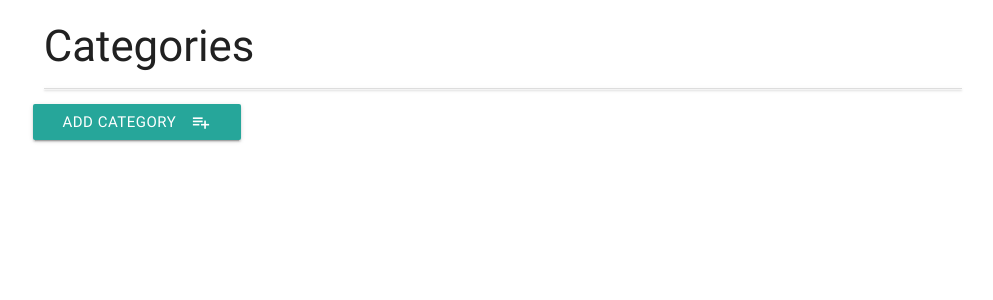
After one commit to Narshe1412/Code-Institute-Public-Projects, a Flask app: page /get_categories in a window 1280 px wide. The commit adds this page. Shown: the top 300 px of the page, without its empty margins (137-1130 px from the left). Run offline with Flask 2, Linux system fonts and the light colour scheme; data that the repository does not hold is empty; some libraries are stand-ins or nearby versions.

Commit message:
Categories (#10)
* list categories in a new template for modification

* edit category implemented

* delete category implemented

* add task implemented

```diff
--- a/project-data-driven/app.py
+++ b/project-data-driven/app.py
@@ -59,6 +59,43 @@ def delete_task(task_id):
     return redirect(url_for('get_tasks'))
 
 
+@app.route('/get_categories')
+def get_categories():
+    return render_template('categories.html', categories=mongo.db.categories.find())
+
+
+@app.route('/edit_category/<category_id>')
+def edit_category(category_id):
+    return render_template('editCategory.html',
+                           category=mongo.db.categories.find_one({'_id': ObjectId(category_id)}))
+
+
+@app.route('/update_category/<category_id>', methods=['POST'])
+def update_category(category_id):
+    mongo.db.categories.update(
+        {'_id': ObjectId(category_id)},
+        {'category_name': request.form.get('category_name')})
+    return redirect(url_for('get_categories'))
+
+
+@app.route('/delete_category/<category_id>')
+def delete_category(category_id):
+    mongo.db.categories.remove({'_id': ObjectId(category_id)})
+    return redirect(url_for('get_categories'))
+
+
+@app.route('/insert_category', methods=['POST'])
+def insert_category():
+    category_doc = {'category_name': request.form.get('category_name')}
+    mongo.db.categories.insert_one(category_doc)
+    return redirect(url_for('get_categories'))
+
+
+@app.route('/add_category')
+def add_category():
+    return render_template('addcategory.html')
+
+
 # Main
 if __name__ == "__main__":
     if(os.environ.get("WINDIR")):
--- a/project-data-driven/static/css/styles.css
+++ b/project-data-driven/static/css/styles.css
@@ -8,5 +8,4 @@
 
 .task_header {
   margin-top: 5px;
-  margin-left: 50px;
 }
--- /dev/null
+++ b/project-data-driven/templates/categories.html
@@ -0,0 +1,32 @@
+{% extends 'base.html'%} {% block content %}
+
+<div class="row">
+  <h3>Categories</h3>
+  <ul class="collapsible" data-collapsible="accordion">
+    {% for category in categories %}
+    <li>
+      <div class="collapsible-header">
+        <a
+          href="{{url_for('delete_category', category_id=category._id)}}"
+          class="waves-effect waves-light btn btn_small"
+          >Del</a
+        >
+        <a
+          href="{{url_for('edit_category', category_id=category._id)}}"
+          class="waves-effect waves-light btn btn_small blue"
+          >Edit</a
+        >
+        <div class="task_header">
+          <strong>{{ category.category_name }}</strong>
+        </div>
+      </div>
+    </li>
+    {% endfor %}
+  </ul>
+  <div class="row">
+    <a href="{{ url_for('add_category') }}" class="waves-effect waves-light btn">
+      <i class="material-icons right">playlist_add</i>Add Category
+    </a>
+  </div>
+</div>
+{% endblock %}
```
Also changed, not shown: project-data-driven/templates/addCategory.html (added, +18 -0 lines), project-data-driven/templates/editCategory.html (added, +29 -0 lines).
